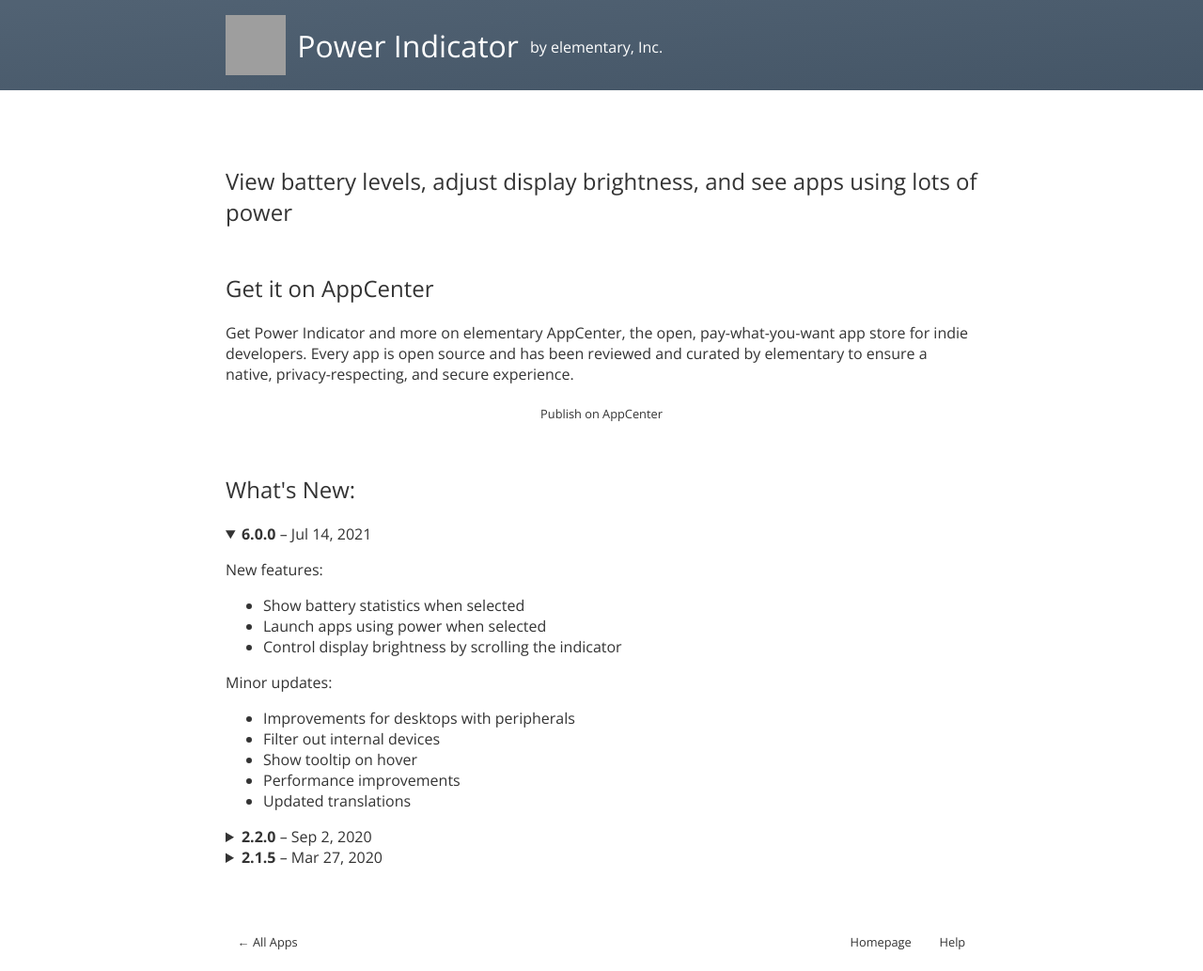
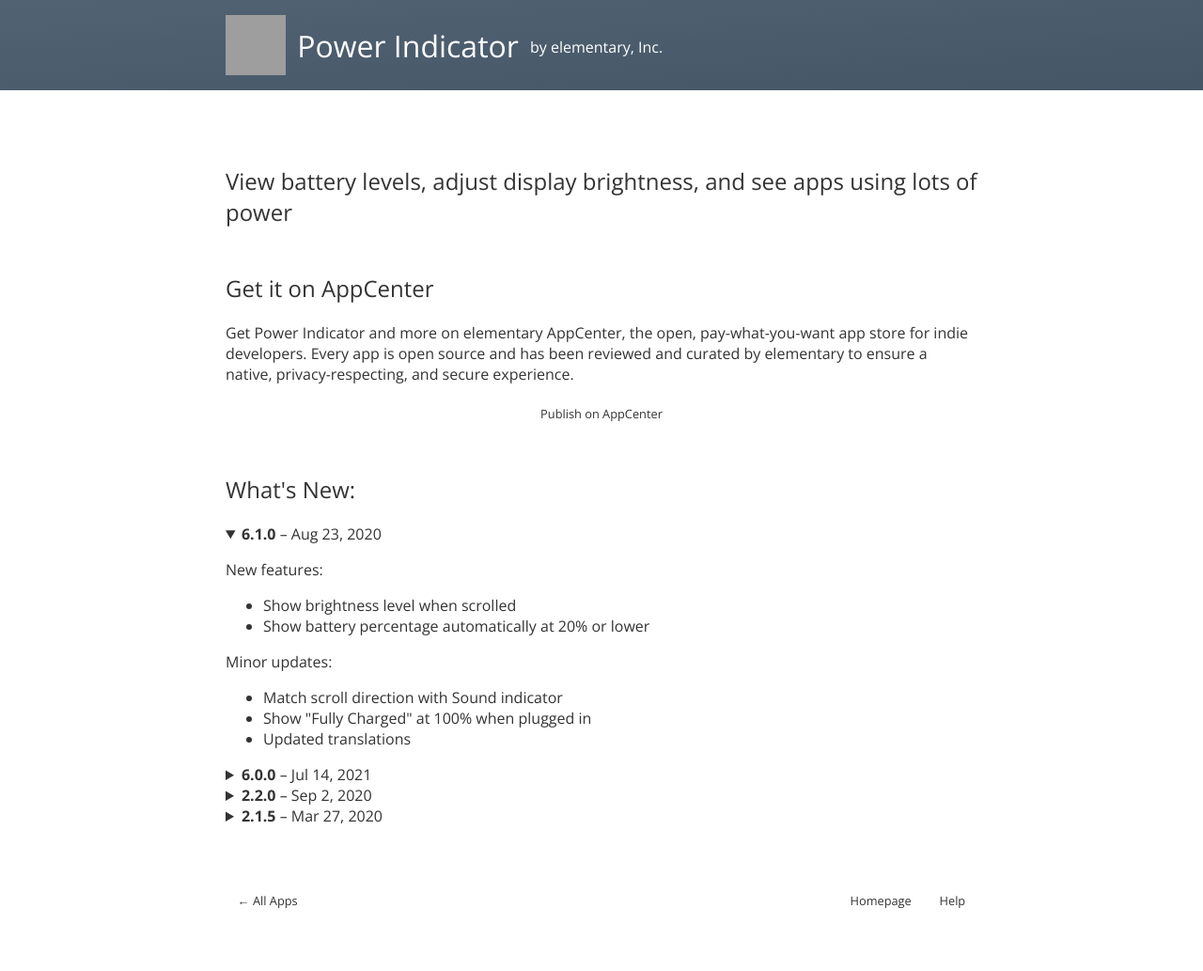
Before and after one commit to elementary/appcenter-web, a Jekyll site: the page built from _apps/io.elementary.wingpanel.power.md, in a window 1280 px wide. Shown: the whole page at 94% size. Built offline with Jekyll 4.4.1, drawn with Linux system fonts in a browser that asks for light colours; nearby versions of some CDN libraries; after the commit the page ends 989 px from its top, so only the background shows below that; grey boxes are pictures that could not be loaded.

Commit message:
Automatic update of data

```diff
--- a/_apps/io.elementary.wingpanel.power.md
+++ b/_apps/io.elementary.wingpanel.power.md
@@ -19,6 +19,30 @@ color:
   primary-text: "#fff"
 price: false
 releases:
+- version: 6.1.0
+  unix-timestamp: 1598140800
+  description: |-
+    <p>New features:</p>
+
+    <ul>
+
+      <li>Show brightness level when scrolled</li>
+
+      <li>Show battery percentage automatically at 20% or lower</li>
+
+    </ul>
+
+    <p>Minor updates:</p>
+
+    <ul>
+
+      <li>Match scroll direction with Sound indicator</li>
+
+      <li>Show "Fully Charged" at 100% when plugged in</li>
+
+      <li>Updated translations</li>
+
+    </ul>
 - version: 6.0.0
   unix-timestamp: 1626220800
   description: |-
```
Also changed, not shown: _apps/com.github.jeysonflores.hasher.md (added, +39 -0 lines), _apps/io.elementary.installer.md (+2 -0 lines), _apps/io.elementary.switchboard.about.md (+14 -0 lines), _apps/io.elementary.switchboard.power.md (+20 -0 lines).
